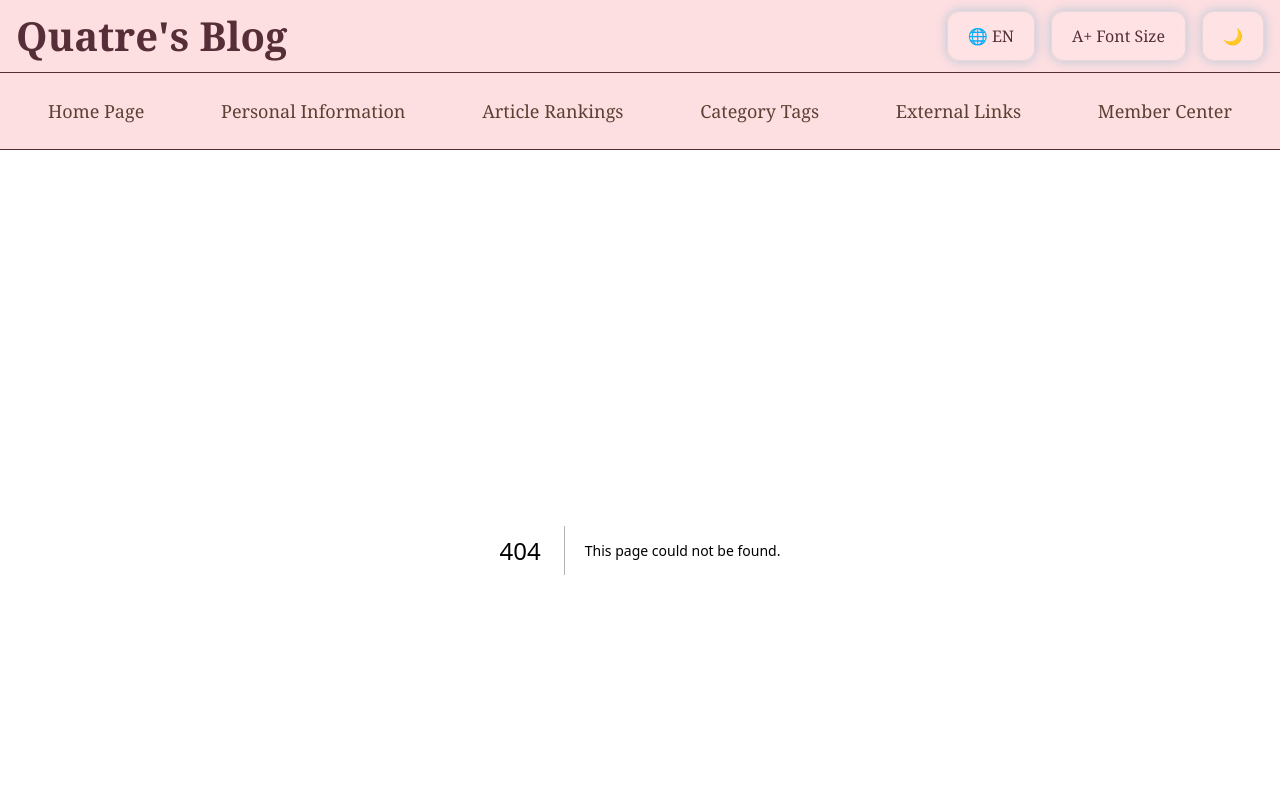
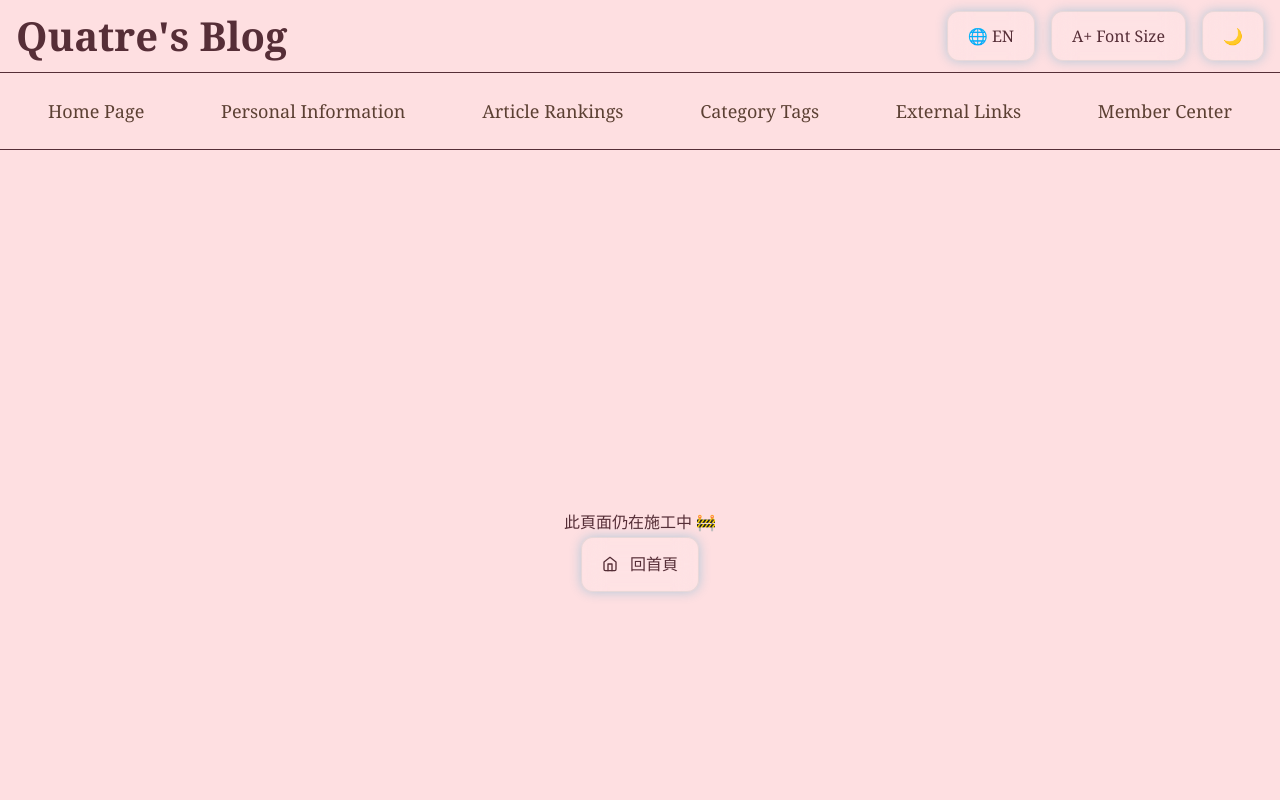
Before and after one commit to yonndo-o/yonndo-o-web, a Next.js app: page /tags in a window 1280 px wide. Before the commit this address had no page. Shown: the top 800 px of the page. Built offline with nearby package versions, Linux system fonts and the light colour scheme.

Commit message:
feat: create tags page

```diff
--- /dev/null
+++ b/src/app/(pages)/tags/page.tsx
@@ -0,0 +1,21 @@
+"use client";
+
+import Link from "next/link";
+import { FiHome } from "react-icons/fi";
+import "@/styles/components/buttons.css";
+import "@/styles/globals.css";
+
+export default function TagsPage() {
+  return (
+    <div style={{ display: "flex", justifyContent: "center", alignItems: "center", height: "100vh", flexDirection: "column", textAlign: "center" }}>
+      <p>此頁面仍在施工中 🚧</p>
+      {/* <p>也許是路徑錯了，或這頁正在建置中。</p> */}
+      <Link href="/" passHref>
+        <button className="glassbutton">
+          <FiHome style={{ marginRight: 8 }} />
+          回首頁
+        </button>
+      </Link>
+    </div>
+  );
+}
```
